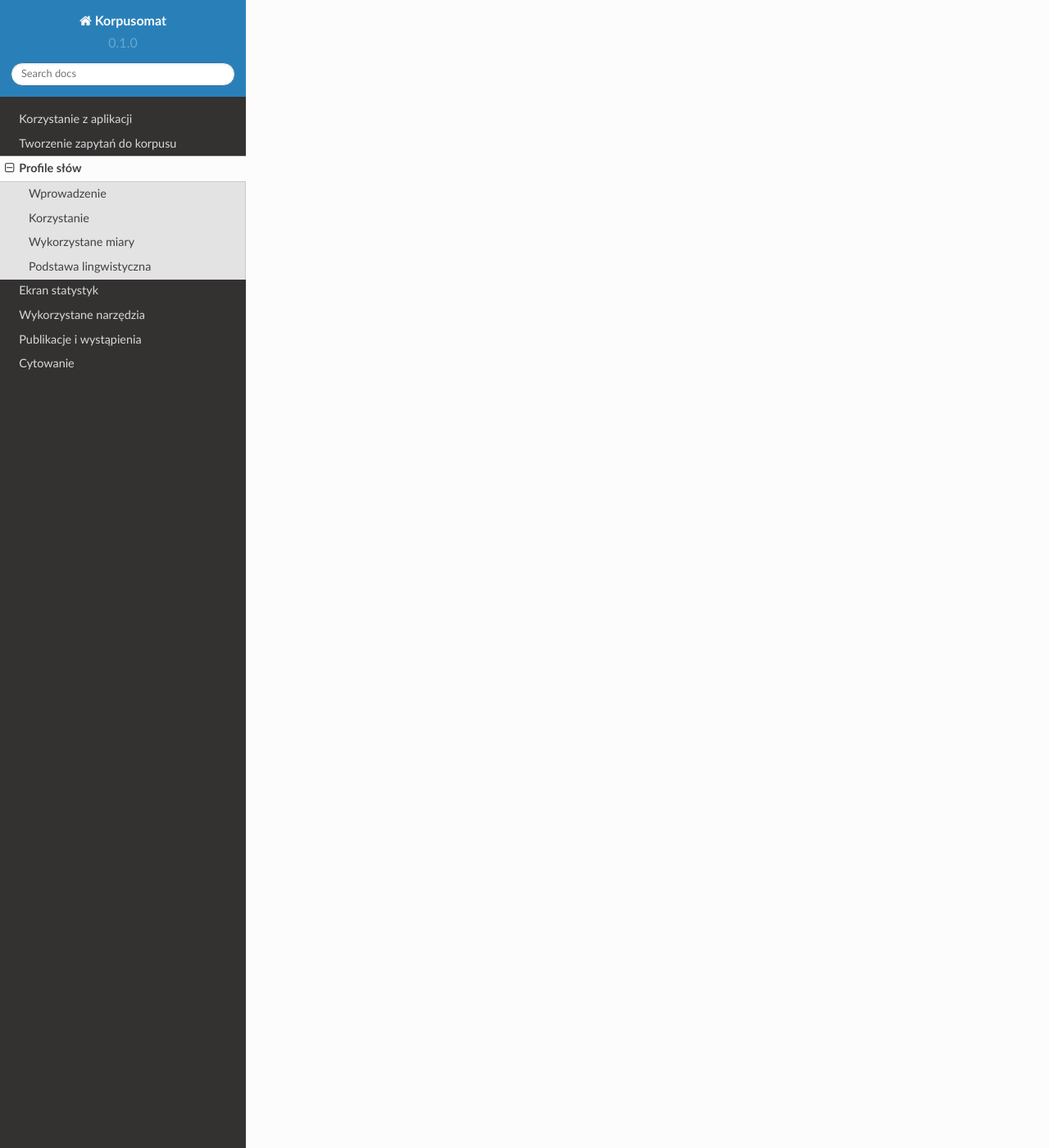
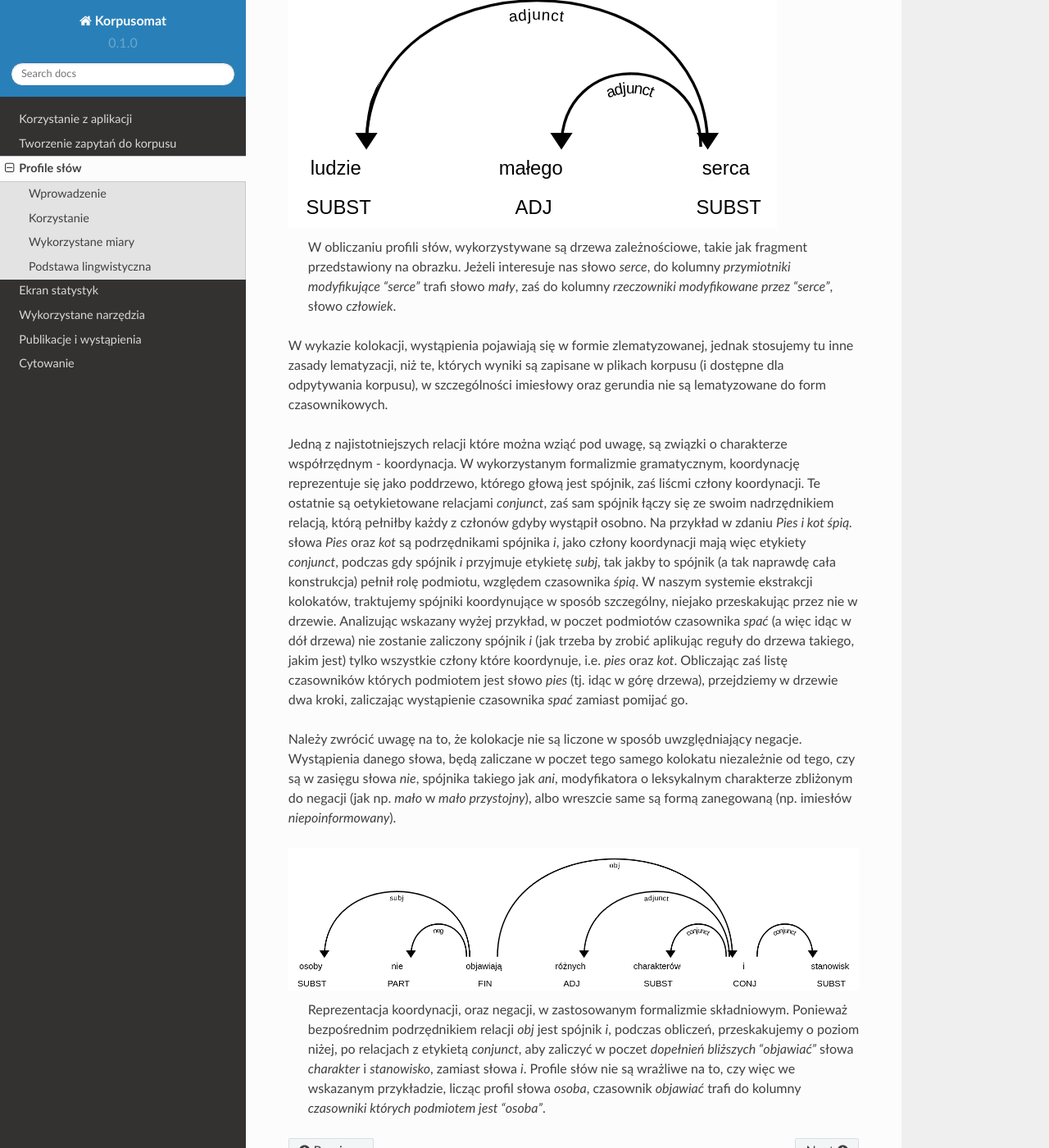
Before and after one commit to ipipan/korpusomat-docs, a Sphinx documentation site: the page built from docs/source/profile-slow.rst, in a window 1280 px wide and 1400 px high, scrolled down 3856 px. Shown: the whole window at 82% size. Built offline with Sphinx 7.4.7 and the Read the Docs theme 2.0.0, drawn with Linux system fonts in a browser that asks for light colours; some of the changed text lies outside the part shown.

Commit message:
Screenshots for word profiles

```diff
--- a/docs/source/profile-slow.rst
+++ b/docs/source/profile-slow.rst
@@ -6,16 +6,31 @@
 
 Profile słów polegają na odnalezieniu w tekście słownictwa, które często łączy się ze wskazanym słowem w związki syntaktyczne określonego rodzaju. Na przykład rzeczownik *oczy* często jest modyfikowany przez przymiotnik *niebieskie*, i często jest dopełnieniem bliższym czasownika *zamknąć*. Z kolei rzeczownik *pies* często pojawia się w związku koordynacji z rzeczownikiem *kot*. Otrzymane kolokacje charakteryzują język korpusu, tj. w korpusie reprezentatywnym dla standardowego języka polskiego, będą się głównie pojawiać związki wynikające z ogólnych zależności semantycznych lub frazeologii, natomiast w korpusie dziedzinowym, związki wywodzące się z języka danej dziedziny, związki charakteryzujące styl autora, lub jego sposób myślenia. Na przykład w korpusie ogólnym, słowo *funkcja* będzie często określane przymiotnikiem *podstawowa*, zaś w korpusie matematycznym, częściej pojawi się przymiotnik *ciągła* lub *różnowartościowa*. Można się też spodziewać, że przymiotnik *robotniczy*, będzie występował z innymi kolokatami w korpusie z czasów PRL, a z innymi w korpusie współczesnym.
 
-Należy zauważyć, że ze względów statystycznych funkcjonalność profili słów najlepiej działa dla korpusów stosunkowo dużych (od 1 miliona segmentów), oraz słów pojawiających się w danym korpusie relatywnie często.
+
+.. note::
+    Profile słów są dostępne wyłącznie dla korpusów posiadających warstwę anotacji zależnościowej.
+
+    Należy zauważyć, że ze względów statystycznych funkcjonalność profili słów najlepiej działa dla korpusów stosunkowo dużych (od 1 miliona segmentów), oraz słów pojawiających się w danym korpusie relatywnie często.
+
+    Obliczenie profilu danego słowa, może potrwać od kilku, do kilkudziesięciu sekund, w zależności od wielkości korpusu i częstości słowa.
 
 Korzystanie
 ===========
 
-Profile słów są dostępne z poziomu ekranu *Odpytaj korpus*, karta *Profile Słów*. W pole *Słowo* należy wpisać słowo, którego profil chcemy obliczyć. Tworząc profil danego słowa, możemy wybrać, czy interesują nas wszystkie jego wystąpienia, niezależnie od formy w tekście (i.e. szukamy po lemacie), czy też chcemy zobaczyć jedynie kolokaty określonej formy danego leksemu (np. rzeczownika *psy*, a więc słowa w liczbie mnogiej, i mianowniku lub bierniku). Możemy też odfiltrować kolokaty, ustawiając minimalną liczbę wspólnych wystąpień w korpusie, ta funkcja pozwala ominąć pary które nie powtarzają się, a uzyskały wysoki wynik ze względu na ich rzadkość w korpusie.
+
+|image14|
+
+Profile słów są dostępne z poziomu ekranu *Odpytaj korpus*, karta *Profile Słów* (**1** na obrazku). W pole *Słowo* należy wpisać słowo, którego profil chcemy obliczyć. Tworząc profil danego słowa, możemy wybrać, czy interesują nas wszystkie jego wystąpienia, niezależnie od formy w tekście (i.e. szukamy po lemacie), czy też chcemy zobaczyć jedynie kolokaty określonej formy danego leksemu (np. rzeczownika *psy*, a więc słowa w liczbie mnogiej, i mianowniku lub bierniku). Możemy też odfiltrować kolokaty, ustawiając minimalną liczbę wspólnych wystąpień w korpusie, ta funkcja pozwala ominąć pary które nie powtarzają się, a uzyskały wysoki wynik ze względu na ich rzadkość w korpusie.
+
+|image17|
+      Formularz pozwalający doprecyzować parametry profilu słów: narzucić określoną interpretację pod względem klasy gramatycznej, określić czy interesują nas wystąpienia wskazanej formy, czy wszystkich form przynależących do danego leksemu, zastosować filtrowanie frekwencyjne, lub słowo kontrastowe.
 
 W wyniku otrzymujemy tabelę, z której każda kolumna odpowiada jednemu z typów związków syntaktycznych w jakie może wchodzić wskazane słowo. Dane w każdej z kolumn reprezentują ranking kolokatów, każdy z takich rankingów jest niezależny od pozostałych, więc uporządkowanie danych w wiersze w tabeli, nie ma znaczenia.
 
 Aplikacja umożliwia także tworzenie profili porównawczych. W tym celu należy wpisać do pola *porównaj z* drugie z interesujących nas słów. Przygotowując tabelę, aplikacja weźmie pod uwagę różnicę wartości **logDice** słowa podstawowego, oraz słowa porównawczego dla każdego z kolokatów. Tabela jest automatycznie skracana do postaci w której ekstrahowane są trzy sekcje: kolokaty wyraźnie preferujące pierwsze słowo, kolokaty neutralne (o wartościach różnicy logDice najbliższych 0), oraz kolokaty wyraźnie preferujące słowo porównawcze. Indeksy wierszy wpadających do każdej z tych sekcji są oznaczone innym kolorem.
+
+|image18|
+      Tabela wynikowa, dla profilu porównawczego: *serce* vs. *rozum* w korpusie dialogów Platona.
 
 Kliknięcie każdego z kolokatów, wygeneruje wyrażenie wyszukiwawcze które pozwoli odnaleźć wszystkie wspólne wystąpienia obu terminów w Korpusie.
 
@@ -31,8 +46,26 @@
 
 Profile słów są obliczane na podstawie anotacji morfologicznej, i wyników parsowania zależnościowego, jest więc funkcją dostępną wyłącznie dla korpusów posiadających warstwę anotacji zależnościowej. Dla każdej z obsługiwanych części mowy (rzeczowniki, czasowniki, przymiotniki, przysłówki, imiesłowy przymiotnikowe czynne oraz bierne i przysłówkowe uprzednie oraz współczesne) przygotowano ręcznie zestaw reguł, pozwalających odnaleźć potencjalne kolokaty danego słowa. Na przykład dla rzeczowników, reguły odnajdują w korpusie czasowniki których dany rzeczownik jest podmiotem (*pracownik wykonuje*), dopełnieniem bliższym (*zwolnił pracownika*), lub rzeczowniki modyfikowane przez dany rzeczownik (*rynek pracownika*). Zestaw reguł jest domyślnie dobierany na podstawie klasy morfosyntaktycznej zadanego słowa, rozpoznanej przez aplikację automatycznie, natomiast możliwe jest także narzucenie określonej interpretacji (np. słowu *wieść* jako rzeczownik, a nie czasownik).
 
+|image15|
+      W obliczaniu profili słów, wykorzystywane są drzewa zależnościowe, takie jak fragment przedstawiony na obrazku. Jeżeli interesuje nas słowo *serce*, do kolumny *przymiotniki modyfikujące "serce"* trafi słowo *mały*, zaś do kolumny *rzeczowniki modyfikowane przez "serce"*, słowo *człowiek*.
+
 W wykazie kolokacji, wystąpienia pojawiają się w formie zlematyzowanej, jednak stosujemy tu inne zasady lematyzacji, niż te, których wyniki są zapisane w plikach korpusu (i dostępne dla odpytywania korpusu), w szczególności imiesłowy oraz gerundia nie są lematyzowane do form czasownikowych.
+
 
 Jedną z najistotniejszych relacji które można wziąć pod uwagę, są związki o charakterze współrzędnym - koordynacja. W wykorzystanym formalizmie gramatycznym, koordynację reprezentuje się jako poddrzewo, którego głową jest spójnik, zaś liścmi człony koordynacji. Te ostatnie są oetykietowane relacjami *conjunct*, zaś sam spójnik łączy się ze swoim nadrzędnikiem relacją, którą pełniłby każdy z członów gdyby wystąpił osobno. Na przykład w zdaniu *Pies i kot śpią.* słowa *Pies* oraz *kot* są podrzędnikami spójnika *i*, jako człony koordynacji mają więc etykiety *conjunct*, podczas gdy spójnik *i* przyjmuje etykietę *subj*, tak jakby to spójnik (a tak naprawdę cała konstrukcja) pełnił rolę podmiotu, względem czasownika *śpią*. W naszym systemie ekstrakcji kolokatów, traktujemy spójniki koordynujące w sposób szczególny, niejako przeskakując przez nie w drzewie. Analizując wskazany wyżej przykład, w poczet podmiotów czasownika *spać* (a więc idąc w dół drzewa) nie zostanie zaliczony spójnik *i* (jak trzeba by zrobić aplikując reguły do drzewa takiego, jakim jest) tylko wszystkie człony które koordynuje, i.e. *pies* oraz *kot*. Obliczając zaś listę czasowników których podmiotem jest słowo *pies* (tj. idąc w górę drzewa), przejdziemy w drzewie dwa kroki, zaliczając wystąpienie czasownika *spać* zamiast pomijać go.
 
 Należy zwrócić uwagę na to, że kolokacje nie są liczone w sposób uwzględniający negacje. Wystąpienia danego słowa, będą zaliczane w poczet tego samego kolokatu niezależnie od tego, czy są w zasięgu słowa *nie*, spójnika takiego jak *ani*, modyfikatora o leksykalnym charakterze zbliżonym do negacji (jak np. *mało* w *mało przystojny*), albo wreszcie same są formą zanegowaną (np. imiesłów *niepoinformowany*).
+
+|image16|
+      Reprezentacja koordynacji, oraz negacji, w zastosowanym formalizmie składniowym. Ponieważ bezpośrednim podrzędnikiem relacji *obj* jest spójnik *i*, podczas obliczeń, przeskakujemy o poziom niżej, po relacjach z etykietą *conjunct*, aby zaliczyć w poczet *dopełnień bliższych "objawiać"* słowa *charakter* i *stanowisko*, zamiast słowa *i*. Profile słów nie są wrażliwe na to, czy więc we wskazanym przykładzie, licząc profil słowa *osoba*, czasownik *objawiać* trafi do kolumny *czasowniki których podmiotem jest "osoba"*.
+
+.. |image14| image:: img/instrukcja/14.png
+   :class: center-block
+.. |image15| image:: img/instrukcja/15.png
+   :class: center-block
+.. |image16| image:: img/instrukcja/16.png
+   :class: center-block
+.. |image17| image:: img/instrukcja/17.png
+   :class: center-block
+.. |image18| image:: img/instrukcja/18.png
+   :class: center-block
```
